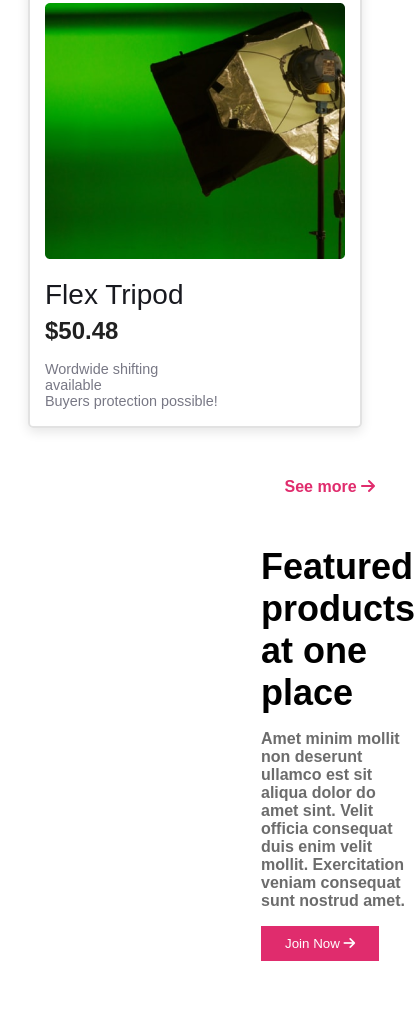
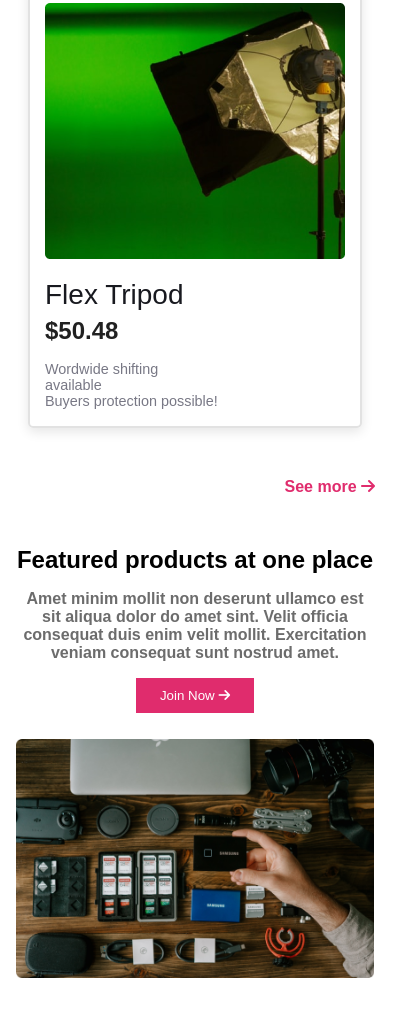
Before and after one commit to Sohag-Ali/Influencer-gears-website, a plain HTML site: page index.html in a window 390 px wide. Shown: the part 4748-5765 px from the top of the page, 415 px wide, since content can reach past the window. Drawn offline with Linux system fonts and the light colour scheme.

Commit message:
responsive feature product section

```diff
--- a/styles/styles.css
+++ b/styles/styles.css
@@ -296,6 +296,20 @@ nav {
     /* padding: 17px 15px;   */
 }
 
+.feature-product {
+    margin: 0px auto;
+    display: flex;
+    flex-direction: column-reverse;
+    gap: 26px;
+    padding: 0px 16px;
+    text-align: center;
+    margin-bottom: 50px;
+
+}
+.feature-product-content h2 {
+    font-size: 1.5rem;
+}
+
 }
 
 
```
